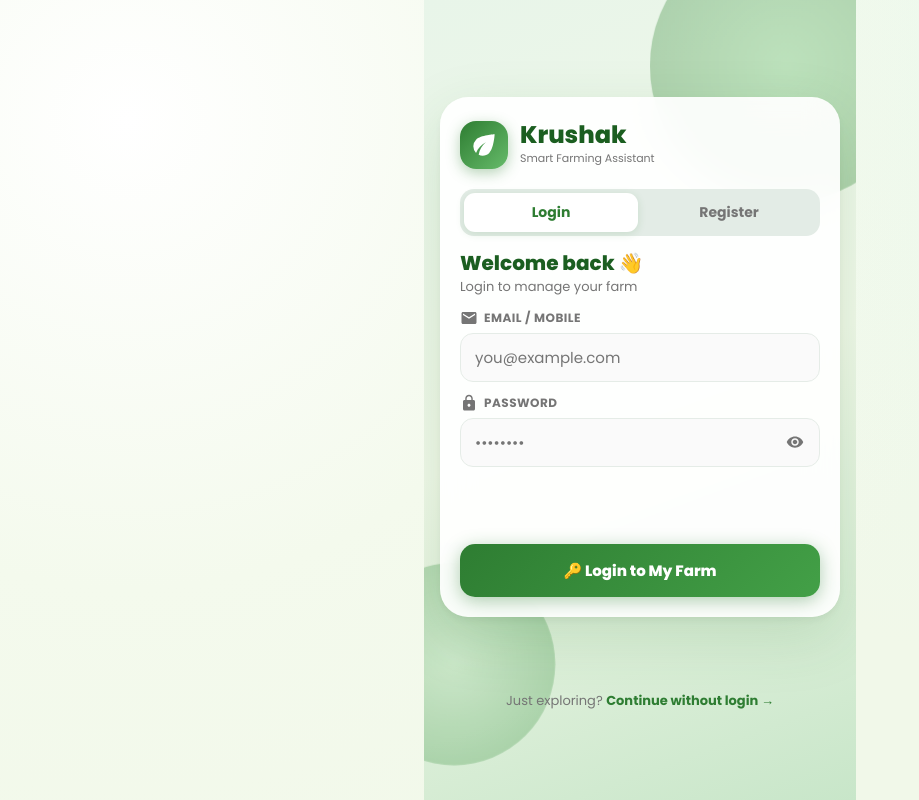
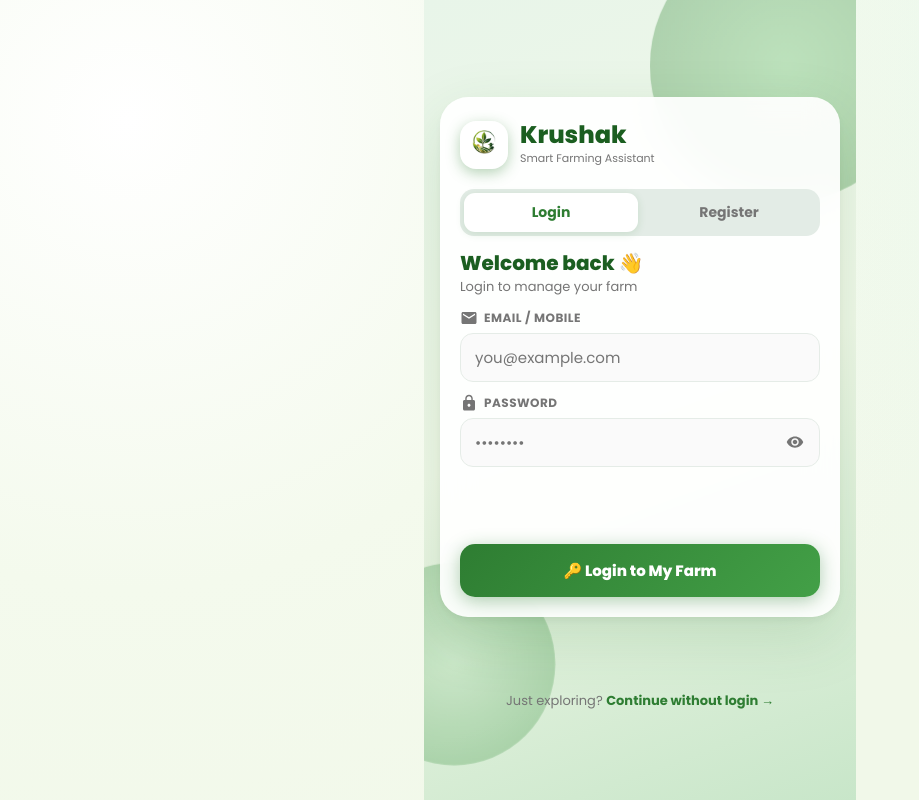
Before and after one commit to WillyEverGreen/KRUSHAK_V2, a React (Vite) app in the folder client/: page /login in a window 1280 px wide. Shown: the whole page, without its empty margins (0-919 px from the left). Built offline with nearby package versions, Linux system fonts and the light colour scheme; no server answers.

Commit message:
implement authentication screen and initialize home screen logo added

```diff
--- a/client/src/screens/AuthScreen.jsx
+++ b/client/src/screens/AuthScreen.jsx
@@ -27,8 +27,8 @@ export default function AuthScreen() {
       <div className="auth-card">
         {/* Logo / branding */}
         <div className="auth-logo">
-          <div className="auth-logo-icon">
-            <MdEco size={32} color="#fff" />
+          <div className="auth-logo-icon" style={{ padding: 0, overflow: "hidden", background: "#fff" }}>
+            <img src="/logo.png" alt="Krushak Logo" style={{ width: "100%", height: "100%", objectFit: "contain" }} />
           </div>
           <div>
             <div className="auth-logo-title">Krushak</div>
--- a/client/src/screens/HomeScreen.jsx
+++ b/client/src/screens/HomeScreen.jsx
@@ -96,11 +96,12 @@ export default function HomeScreen() {
                   <div
                     style={{
                       width: 32, height: 32, borderRadius: 16,
-                      background: "rgba(255,255,255,0.25)",
-                      display: "grid", placeItems: "center", flexShrink: 0
+                      background: "#fff",
+                      display: "grid", placeItems: "center", flexShrink: 0,
+                      overflow: "hidden"
                     }}
                   >
-                    <MdEco size={18} />
+                    <img src="/logo.png" alt="Krushak Logo" style={{ width: "100%", height: "100%", objectFit: "contain" }} />
                   </div>
                   <p className="hero-subtitle" style={{ margin: 0, whiteSpace: "nowrap", overflow: "hidden", textOverflow: "ellipsis" }}>
                     {data.greeting}
```
Also changed, not shown: client/public/logo.png (added).
